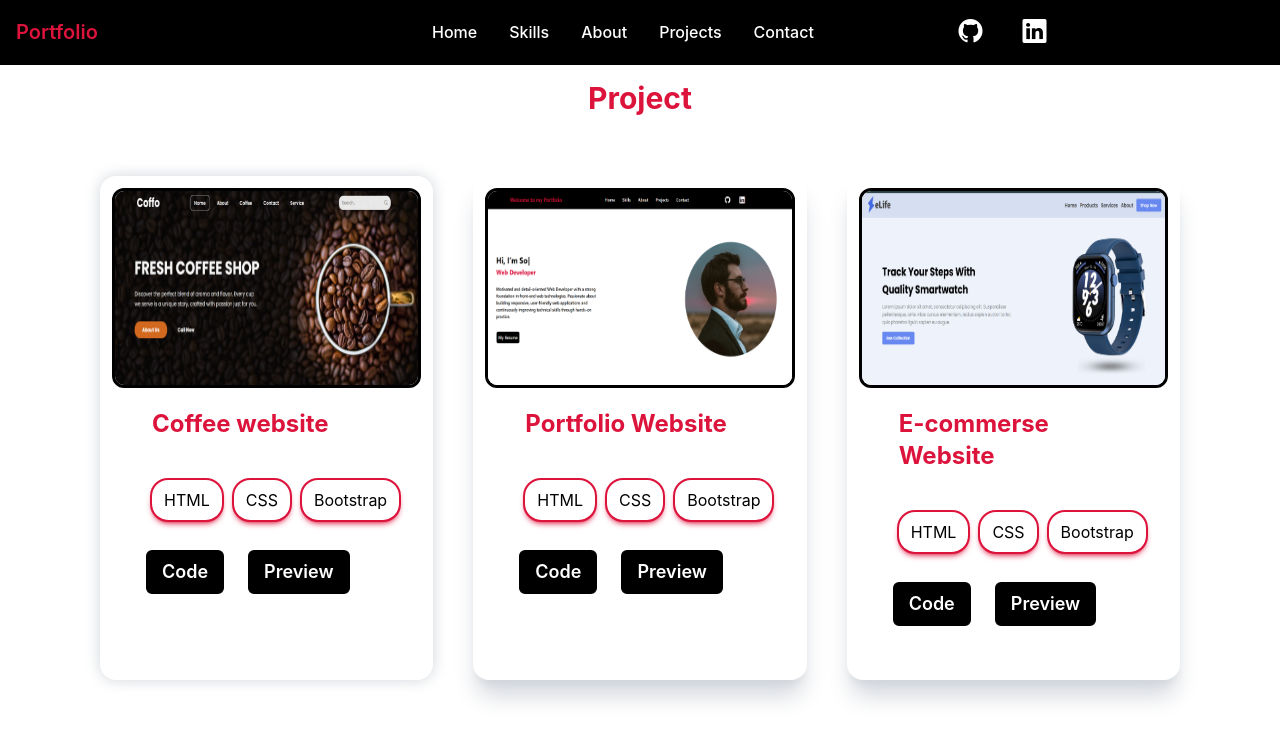
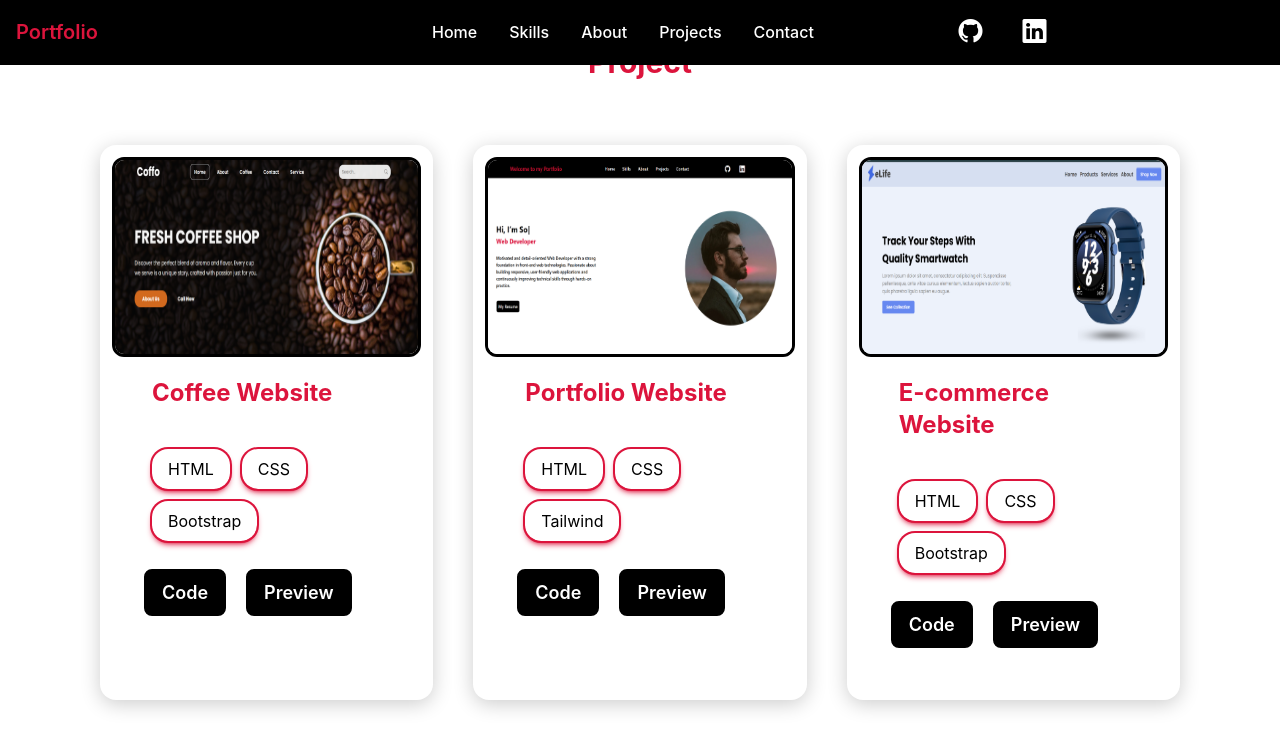
Before and after one commit to Soyab-pinjari/Portfolio, a React (Vite) app: page /project in a window 1280 px wide. Shown: the top 750 px of the page. Built offline with nearby package versions, Linux system fonts and the light colour scheme.

Commit message:
file : project.css and code opt

```diff
--- a/package.json
+++ b/package.json
@@ -24,7 +24,7 @@
     "@eslint/js": "^9.39.4",
     "@types/react": "^19.2.14",
     "@types/react-dom": "^19.2.3",
-    "@vitejs/plugin-react": "^6.0.0",
+    "@vitejs/plugin-react": "^6.0.1",
     "eslint": "^9.39.4",
     "eslint-plugin-react-hooks": "^7.0.1",
     "eslint-plugin-react-refresh": "^0.5.2",
--- a/src/Navbar.jsx
+++ b/src/Navbar.jsx
@@ -21,7 +21,7 @@ function Navbar() {
         </div>
           <div className="mx-10">
                 <a
-  href="https://github.com/Soyab-pinjari/Projects"
+  href="https://github.com/Soyab-pinjari/"
   className="mx-10"
   target="_blank"
   rel="noopener noreferrer"
--- a/src/Project.jsx
+++ b/src/Project.jsx
@@ -1,91 +1,83 @@
 import React from 'react'
 import AOS from "aos";
+import './Projects.css'
 import "aos/dist/aos.css";
 import { useEffect } from 'react';
 function Project() {
+
   useEffect(() => {
     AOS.init({
       duration: 2000, // animation speed
       once: true,     // ek baar hi animate ho
     });
   }, []);
+  const Projects = [
+    {
+      title: "Coffee Website",
+      image: "/CoofeeImg.png",
+      tech: ["HTML", "CSS", "Bootstrap"],
+      code: "https://github.com/Soyab-pinjari/coffeeweb",
+      preview: "https://coffeeweb-eosin.vercel.app/",
+    },
+    {
+      title: "Portfolio Website",
+      image: "/Portfolio.png",
+      tech: ["HTML", "CSS", "Tailwind"],
+      code: "https://github.com/Soyab-pinjari/Portfolio",
+      preview: "https://portfolio-indol-sigma-87.vercel.app/",
+    },
+
+    {
+      title: "E-commerce Website",
+      image: "/Elife.png",
+      tech: ["HTML", "CSS", "Bootstrap"],
+      code: "#",
+      preview: "#",
+    },
+  ]
+
   return (
-    <div className='bg-[#ffffff] mt-10 'data-aos="fade-up">
-      <h1 className='flex  mt-20 justify-center item-center  font-bold text-3xl text-[#DC143C]'>Project</h1>
+    <div className='bg-[#ffffff] mt-10 ' data-aos="fade-up">
+      <h1 className='Main-title'>Project</h1>
       <div className='grid  grid-cols-3 mx-20 p-5 gap-10 min-h-120 '>
+        {
+          Projects.map((project, index) => (
+            <div key={index} className='project-card'>
+              <img src={project.image} className="border-3 rounded-xl h-50 bg-contain"
+                alt={project.title} />
+              <h1 className="font-bold text-2xl mx-10 mt-5 text-[#DC143C]">
+                {project.title}
+              </h1>
+              <ul className="flex gap-3 mt-10 mx-10 flex-wrap">
+                {
+                  project.tech.map((item, i) => (
+                    <li
+                      key={i}
+                      className="py-2 px-4 rounded-2xl ring-2 ring-[#DC143C] shadow-md shadow-[#DC143C] hover:shadow-lg"
+                    >
+                      {item}
+                    </li>
+                  ))
+                }
+              </ul>
+              <div className="flex gap-5 mt-7 mb-10 mx-8">
 
-        {/* Coofe web */}
-        <div className='flex p-3  flex-col bg-white mt-10 min-h-10 shadow-[0_0_15px_rgba(0,0,0,0.1)]  shadow-gray-300 hover:shadow-gray-400 transform hover:-translate-y-4 transition duration-300  rounded-2xl '>
-
-            <img src="/CoofeeImg.png" className='border-3   rounded-xl h-50 bg-contain  ' alt=""  />
-
-            <h1 className='font-bold text-2xl  mx-10 mt-5 text-[#DC143C]'>Coffee website</h1>
-
-           <ul className='flex gap-3 mt-10 mx-10'>
-            <li className=' py-2 px-3 rounded-2xl  ring-2 ring-[#DC143C] shadow-md shadow-[#DC143C] hover:shadow-lg '>HTML</li>
-            <li className=' py-2 px-3 rounded-2xl ring-2 ring-[#DC143C] shadow-md shadow-[#DC143C] hover:shadow-lg '>CSS</li>
-            <li className=' py-2 px-3 rounded-2xl ring-2 ring-[#DC143C] shadow-md shadow-[#DC143C] hover:shadow-lg '>Bootstrap</li>
-
-           </ul>
-           <div className='flex gap-5 mt-7 mb-10 mx-8'>
-            <a href="https://github.com/Soyab-pinjari/Projects/tree/main/coffeweb ">
-
-           <button className='border-2 px-4 py-2 rounded-lg bg-black text-white hover:bg-[#DC143C]  text-lg cursor-pointer font-semibold'>Code</button>
+                <a href={project.code} target="_blank">
+                  <button className="project-btn">
+                    Code
+                  </button>
                 </a>
-            <a href="https://coffeeweb-eosin.vercel.app/">
-
-           <button className='border-2 px-4 py-2 rounded-lg bg-black text-white hover:bg-[#DC143C]  text-lg cursor-pointer font-semibold'>Preview</button>
+                <a href={project.preview} target="_blank" rel="noreferrer">
+                  <button className="project-btn">
+                    Preview
+                  </button>
                 </a>
               </div>
             </div>
-
-          {/* Portfolio web */}
-
-           <div className='flex  flex-col p-3 bg-white shadow-xl mt-10 shadow-gray-300 hover:shadow-gray-400 transform hover:-translate-y-4 transition duration-300  rounded-2xl '>
-
-            <img src="/Portfolio.png" className='border-3   rounded-xl h-50 bg-contain ' alt=""  />
-
-            <h1 className='font-bold text-2xl mx-10 mt-5 text-[#DC143C]'>Portfolio Website</h1>
-
-           <ul className='flex gap-3 mt-10 mx-10'>
-            <li className=' py-2 px-3 rounded-2xl  ring-2 ring-[#DC143C] shadow-md shadow-[#DC143C] hover:shadow-lg '>HTML</li>
-            <li className=' py-2 px-3 rounded-2xl ring-2 ring-[#DC143C] shadow-md shadow-[#DC143C] hover:shadow-lg '>CSS</li>
-            <li className=' py-2 px-3 rounded-2xl ring-2 ring-[#DC143C] shadow-md shadow-[#DC143C] hover:shadow-lg '>Bootstrap</li>
-
-           </ul>
-           <div className='flex gap-5 mt-7 mb-10 mx-8'>
-            <a href="https://github.com/Soyab-pinjari/Portfolio">
-
-           <button className='border-2 px-4 py-2 rounded-lg bg-black text-white hover:bg-[#DC143C]  text-lg cursor-pointer font-semibold'>Code</button>
-            </a>
-            <a href="https://portfolio-indol-sigma-87.vercel.app/">
-
-           <button className='border-2 px-4 py-2 rounded-lg bg-black text-white hover:bg-[#DC143C]  text-lg cursor-pointer font-semibold'>Preview</button>
-            </a>
-           </div>
-        </div>
-
-              {/* Elife web */}
-           <div className='flex p-3 flex-col bg-white shadow-xl mt-10 shadow-gray-300 hover:shadow-gray-400 transform hover:-translate-y-4 transition duration-300  rounded-2xl '>
-
-            <img src="/Elife.png" className=' border-3  rounded-xl h-50 bg-contain ' alt=""  />
-
-            <h1 className='font-bold text-2xl mx-10 mt-5 text-[#DC143C]'>E-commerse Website</h1>
-
-           <ul className='flex gap-3 mt-10 mx-10'>
-            <li className=' py-2 px-3 rounded-2xl  ring-2 ring-[#DC143C] shadow-md shadow-[#DC143C] hover:shadow-lg '>HTML</li>
-            <li className=' py-2 px-3 rounded-2xl ring-2 ring-[#DC143C] shadow-md shadow-[#DC143C] hover:shadow-lg '>CSS</li>
-            <li className=' py-2 px-3 rounded-2xl ring-2 ring-[#DC143C] shadow-md shadow-[#DC143C] hover:shadow-lg '>Bootstrap</li>
-
-           </ul>
-           <div className='flex gap-5 mt-7 mb-10 mx-8'>
-           <button className='border-2 px-4 py-2 rounded-lg bg-black text-white hover:bg-[#DC143C]  text-lg cursor-pointer font-semibold'>Code</button>
-           <button className='border-2 px-4 py-2 rounded-lg bg-black text-white hover:bg-[#DC143C]  text-lg cursor-pointer font-semibold'>Preview</button>
-           </div>
-        </div>
+          ))
+        }
       </div>
     </div>
   )
 }
-
 export default Project
--- /dev/null
+++ b/src/Projects.css
@@ -0,0 +1,37 @@
+.Main-title {
+  display: flex;
+  margin-top: 20px;
+  justify-content: center;
+  font-weight: bold;
+  font-size: 30px;
+  color: #dc143c;
+}
+.project-card {
+  display: flex;
+  flex-direction: column;
+  padding: 12px;
+  background-color: white;
+  margin-top: 40px;
+  min-height: 40px;
+  border-radius: 16px;
+  box-shadow: 0 4px 20px rgba(0, 0, 0, 0.2);
+  transition: all 0.3s ease;
+}
+.project-card:hover {
+  transform: translateY(-16px);
+  box-shadow: 0 8px 25px rgba(0, 0, 0, 0.3);
+}
+.project-btn {
+  border: 2px solid black;
+  padding: 8px 16px;
+  border-radius: 8px;
+  background-color: black;
+  color: white;
+  font-size: 18px;
+  font-weight: 600;
+  cursor: pointer;
+  transition: all 0.3s ease;
+}
+.project-btn:hover {
+  background-color: #dc143c;
+}
```
Also changed, not shown: 1 other file (tests, documents, lock files or other folders). Lines whose indentation alone changed are shown as unchanged.
